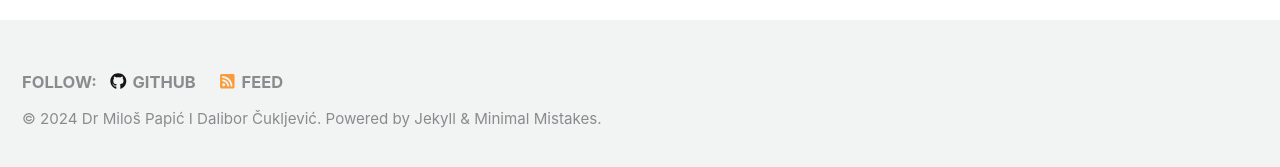
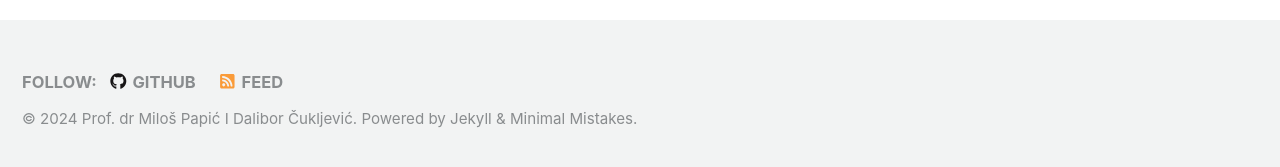
Before and after one commit to vulkanznanje/vulkanznanje.github.io, a Jekyll site: the page built from index.md, in a window 1280 px wide and 900 px high, scrolled down 724 px. Shown: the part 725-892 px from the top of the window. Built offline with Jekyll 4.4.1, drawn with Linux system fonts in a browser that asks for light colours; nearby versions of some CDN libraries; some of the changed text lies outside the part shown.

Commit message:
Update _config.yml

```diff
--- a/_config.yml
+++ b/_config.yml
@@ -17,9 +17,9 @@ minimal_mistakes_skin    : "default" #, "air", "aqua", "contrast", "dark", "dirt
 
 # Site Settings
 locale                   : "en-US"
-title                    : "Dr Miloš Papić I Dalibor Čukljević"
+title                    : "Prof. dr Miloš Papić I Dalibor Čukljević"
 title_separator          : "-"
-name                     : "Dr Miloš Papić I Dalibor Čukljević"
+name                     : "Prof. dr Miloš Papić I Dalibor Čukljević"
 description              : "Autorski tim"
 url                      : # the base hostname & protocol for your site e.g. "https://mmistakes.github.io"
 baseurl                  : # the subpath of your site, e.g. "/blog"
```
